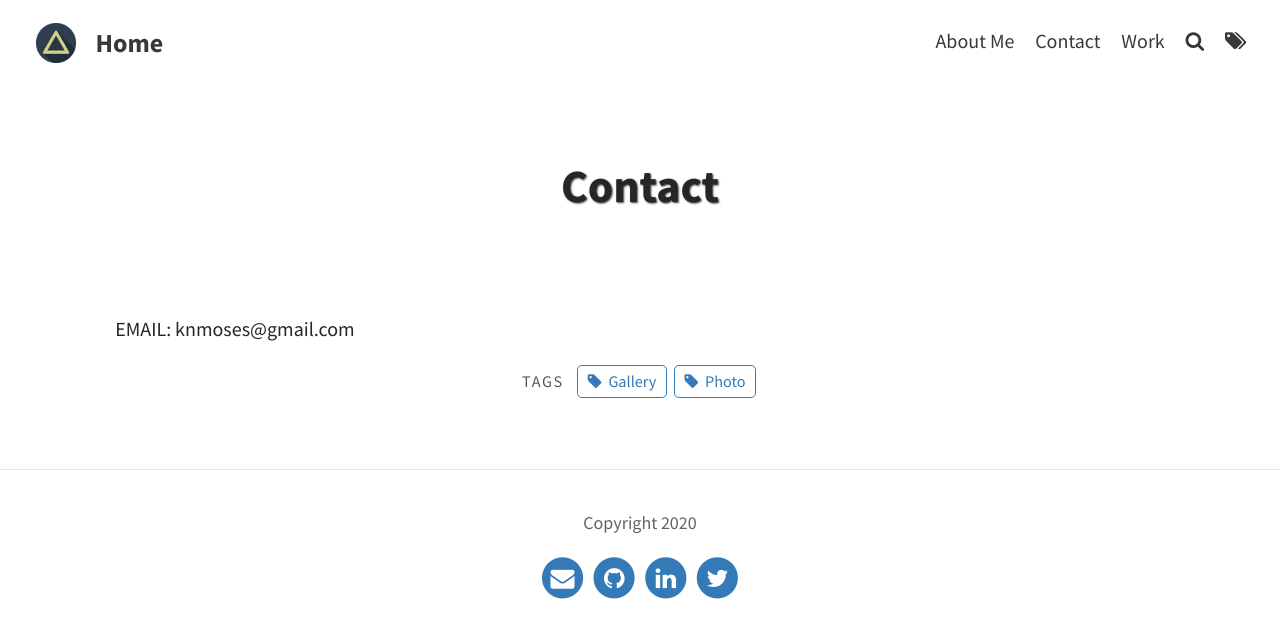
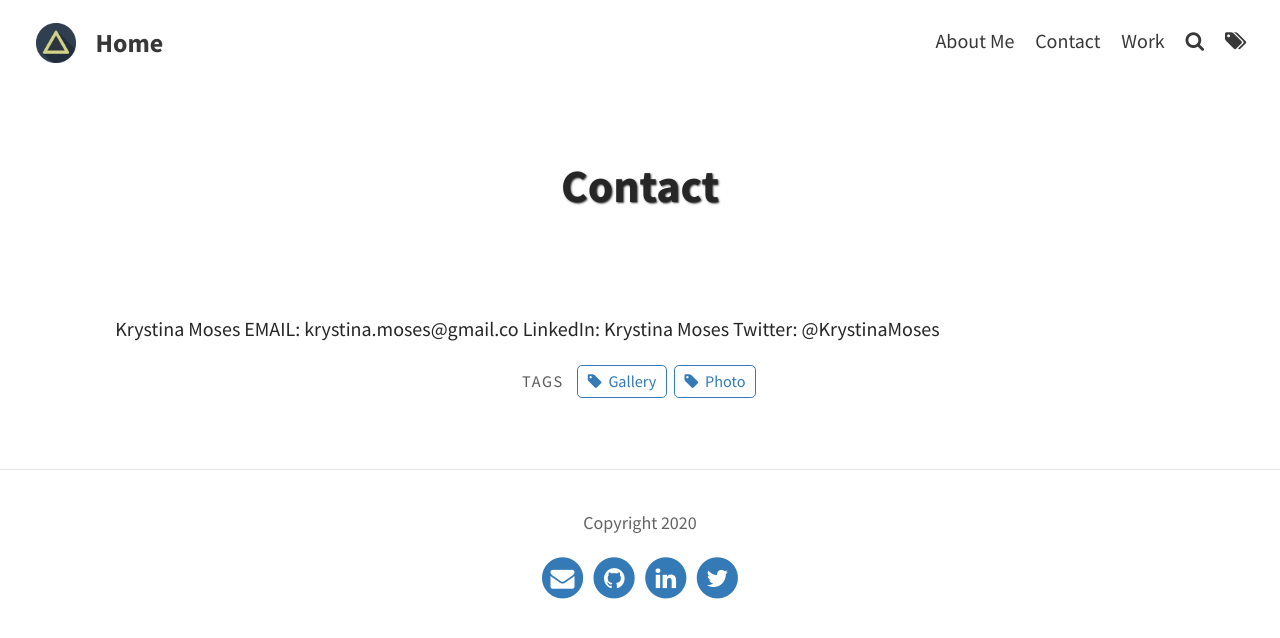
Before and after one commit to knmoses/knmoses.github.io, a Jekyll site: the page built from pages/contact.md, in a window 1280 px wide. Shown: the top 638 px of the page. Built offline with Jekyll 4.4.1, drawn with Linux system fonts in a browser that asks for light colours.

Commit message:
Update contact.md

```diff
--- a/pages/contact.md
+++ b/pages/contact.md
@@ -7,4 +7,7 @@ gallery_path: "assets/img/pexels"
 tags: [Gallery, Photo]
 ---
 
-EMAIL: knmoses@gmail.com
+Krystina Moses
+EMAIL: krystina.moses@gmail.co
+LinkedIn: Krystina Moses
+Twitter: @KrystinaMoses
```
